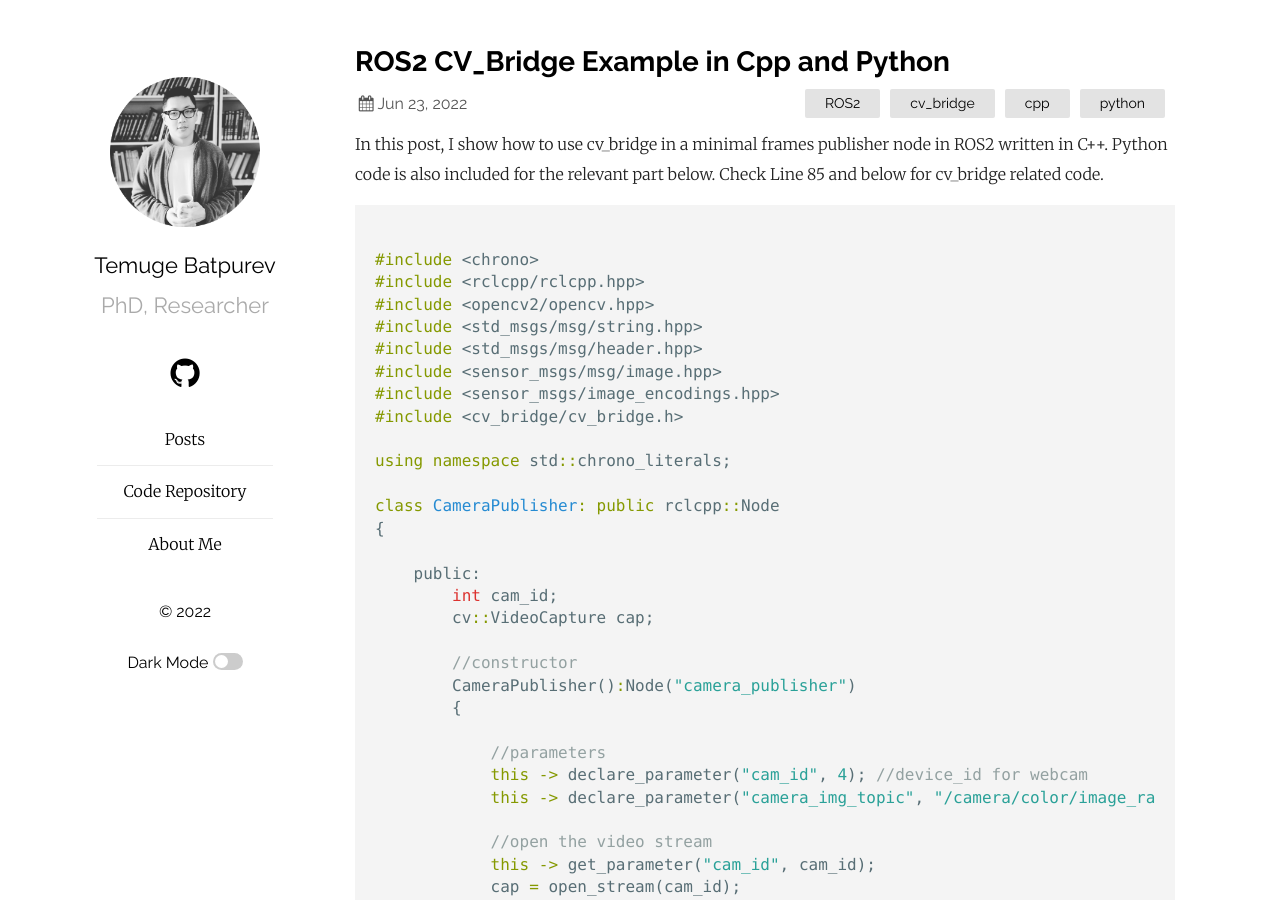
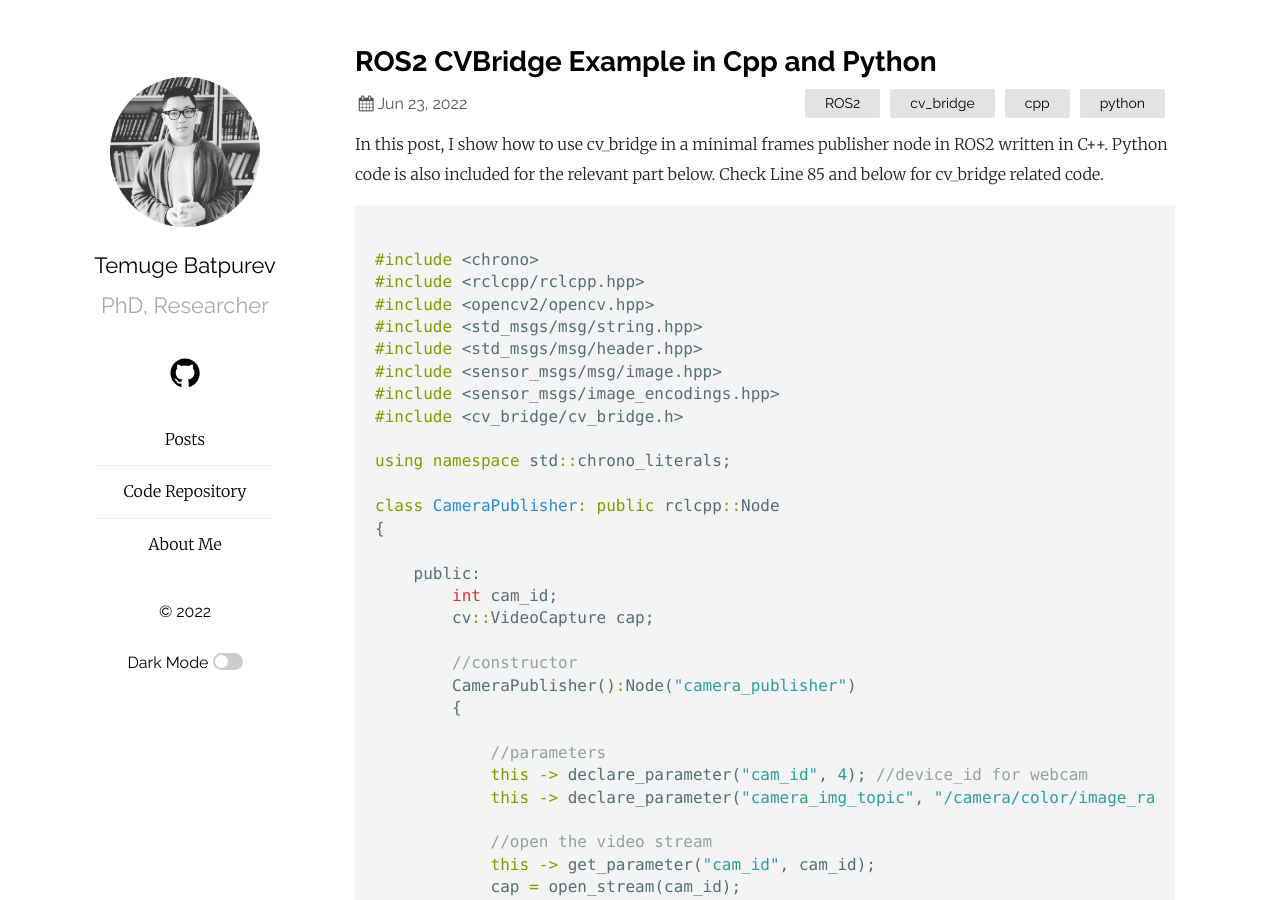
Before and after one commit to TemugeB/temugeb.github.io, a Jekyll site: the page built from _posts/2022-06-23-ros2-cv-bridge-minimal-pubisher.md, in a window 1280 px wide and 900 px high. Built offline with Jekyll 4.4.1, drawn with Linux system fonts in a browser that asks for light colours.

Commit message:
Update 2022-06-23-ros2-cv-bridge-minimal-pubisher.md

```diff
--- a/_posts/2022-06-23-ros2-cv-bridge-minimal-pubisher.md
+++ b/_posts/2022-06-23-ros2-cv-bridge-minimal-pubisher.md
@@ -1,6 +1,6 @@
 ---
 layout: post
-title:  "ROS2 CV_Bridge Example in Cpp and Python"
+title:  "ROS2 CVBridge Example in Cpp and Python"
 date:   2022-06-23 10:00:00 +0000
 categories: ROS2 cv_bridge cpp python
 ---
```
